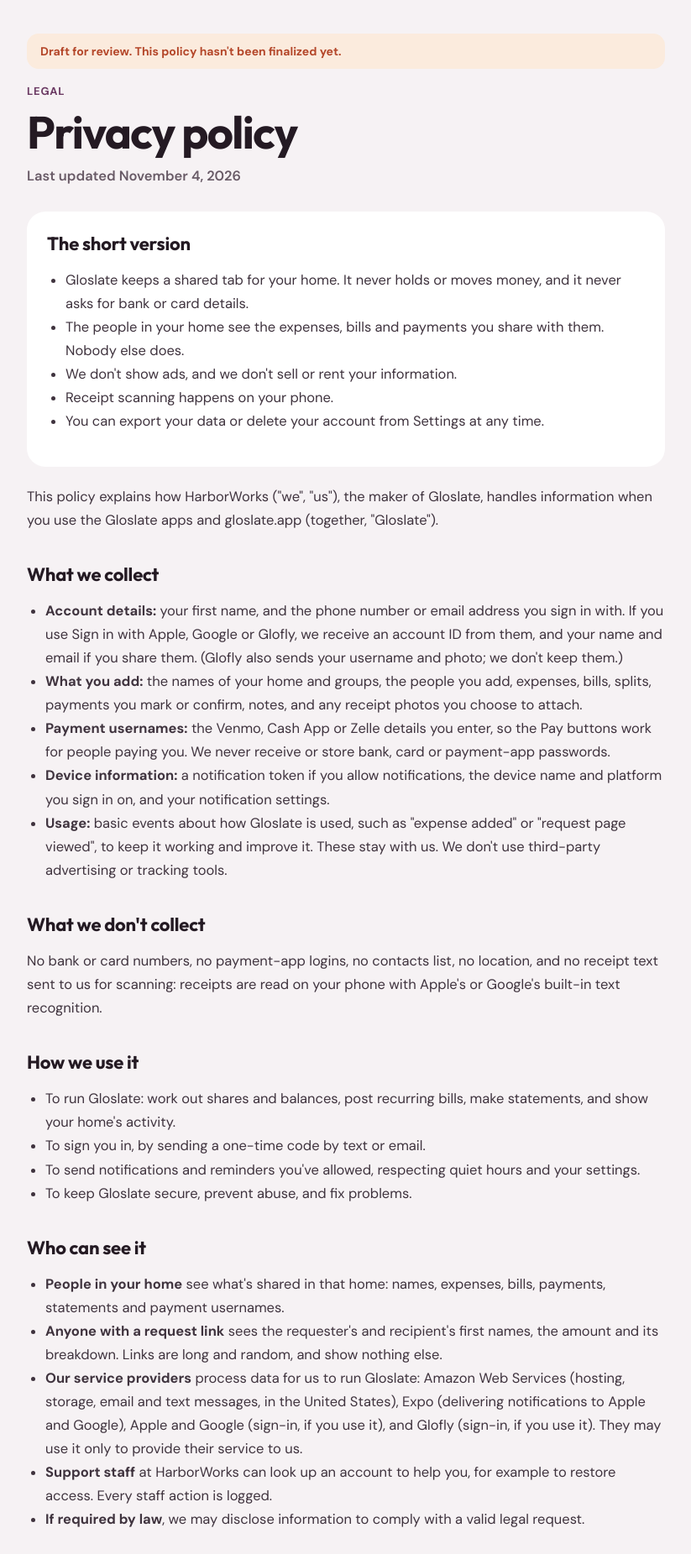
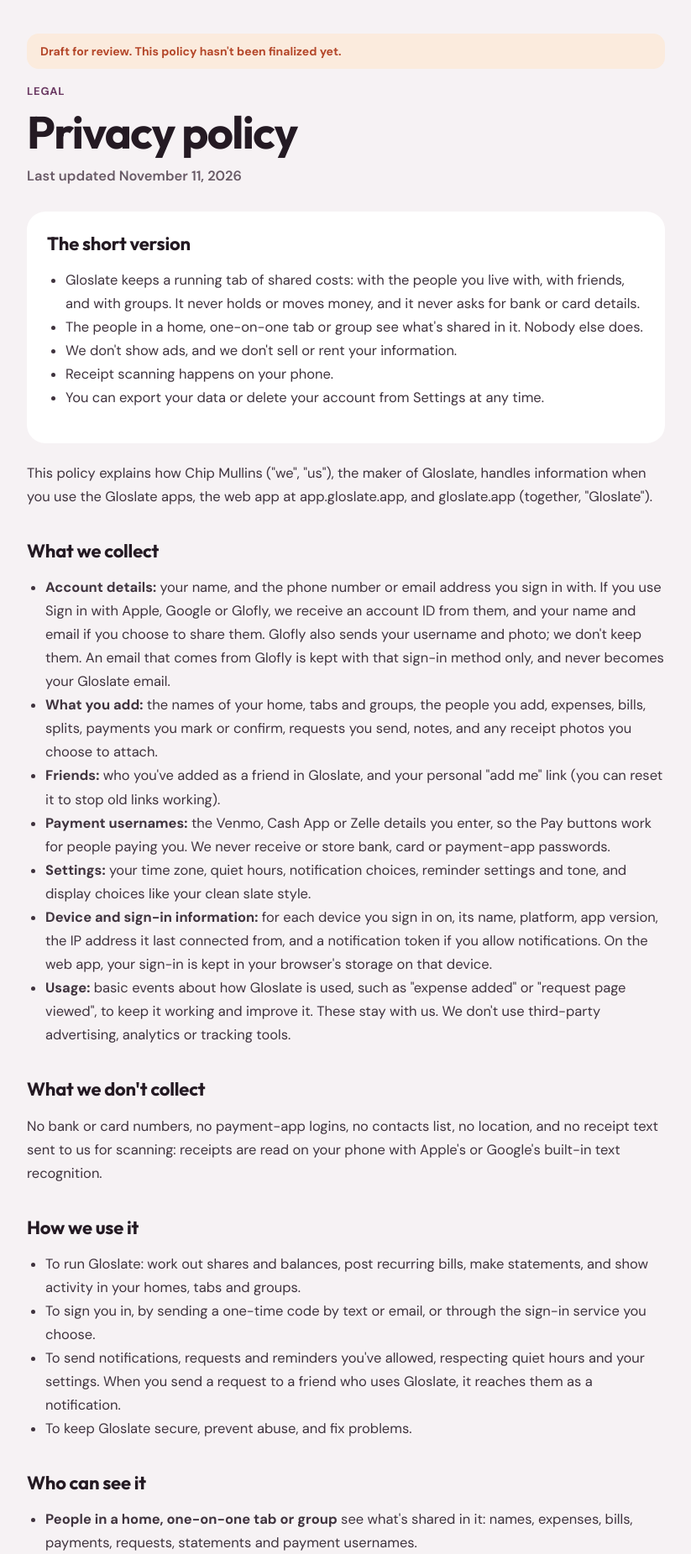
Before and after one commit to chipmullins/gloslate, a Rails app: page /privacy in a window 1280 px wide. Shown: the part 73-1924 px from the top of the page at 84% size, without its empty margins (228-1051 px from the left). Run offline with Rails 7, Linux system fonts and the light colour scheme; data that the repository does not hold is empty; parts of the project's set-up code (start-up, migrations or seed data) failed here and were passed over.

Commit message:
Legal pages and website for launch
- Privacy and terms updated (friends, groups, Glofly, devices, deletion,
  requests in your tone); owner from LEGAL_OWNER, default Chip Mullins;
  footer too. Draft banner stays until attorney review.
- docs/store-privacy.md: App Store and Play privacy answers.
- Landing: Friends and clean slate sections with current screenshots, web
  app link, Glofly/web/tone tiles, new FAQ; request screenshot and share
  image say gloslate.app.

```diff
--- a/api/app/assets/stylesheets/site.css
+++ b/api/app/assets/stylesheets/site.css
@@ -37,6 +37,8 @@ h1, h2, h3 { color: var(--ink); }
 .hero .store { background: var(--glow); color: var(--on-glow); box-shadow: 0 0 22px var(--glow-halo); }
 .hero .store.alt { background: var(--glass); color: var(--on-dark); border: 1px solid var(--glass-border); box-shadow: none; }
 .hero .small-print { color: var(--on-dark-muted); }
+.web-link { margin: 14px 0 0; font-size: 14px; color: var(--on-dark-muted); }
+.web-link a { color: var(--on-dark); font-weight: 700; }
 .hero > * { position: relative; }
 .fly { position: absolute !important; width: 5px; height: 5px; border-radius: 50%; background: var(--glow); box-shadow: 0 0 10px var(--glow); opacity: .5; animation: fly-drift 7s ease-in-out infinite; pointer-events: none; }
 @keyframes fly-drift { 0%, 100% { transform: translate(0, 0); opacity: .5; } 50% { transform: translate(8px, -12px); opacity: .15; } }
--- a/api/app/controllers/public_controller.rb
+++ b/api/app/controllers/public_controller.rb
@@ -2,7 +2,7 @@
 class PublicController < ActionController::Base
   layout "public"
   skip_forgery_protection # no sessions in this app; the "I paid" form only creates a pending payment the requester must confirm
-  helper_method :money
+  helper_method :money, :legal_owner
 
   PUBLIC_METHODS = %w[venmo cashapp zelle cash other].freeze
   rate_limit to: 5, within: 10.minutes, only: :mark_paid, name: "mark-paid", by: -> { "#{request.remote_ip}:#{params[:token]}" },
@@ -10,6 +10,10 @@ class PublicController < ActionController::Base
   rate_limit to: 60, within: 1.minute, only: %i[request_page request_image invite], name: "pages"
 
   def money(cents) = Hometab::Money.format(cents)
+
+  # Who stands behind Gloslate on the legal pages, footer and stores. Chip Mullins
+  # personally until his LLC exists (decisions, Nov 11 2026); set LEGAL_OWNER to switch.
+  def legal_owner = ENV.fetch("LEGAL_OWNER", "Chip Mullins")
 
   # Marketing site pages (gloslate.app). Static, so they can be cached briefly.
   def privacy = render_site
--- a/api/app/views/public/_ico.html.erb
+++ b/api/app/views/public/_ico.html.erb
@@ -16,6 +16,9 @@
     scan: "M4 8V5a1 1 0 011-1h3M16 4h3a1 1 0 011 1v3M20 16v3a1 1 0 01-1 1h-3M8 20H5a1 1 0 01-1-1v-3M8 12h8",
     trash: "M4 7h16M9 7V4h6v3M6 7l1 14h10l1-14",
     mail: "M3 6h18v12H3zM3 7l9 7 9-7",
+    browser: "M3 5a1 1 0 011-1h16a1 1 0 011 1v14a1 1 0 01-1 1H4a1 1 0 01-1-1zM3 9h18M6.5 6.5h.01M9.5 6.5h.01",
+    chat: "M4 5a1 1 0 011-1h14a1 1 0 011 1v10a1 1 0 01-1 1H9l-5 4z",
+    sparkle: "M12 3l1.8 5.2L19 10l-5.2 1.8L12 17l-1.8-5.2L5 10l5.2-1.8z",
     coins: "M12 8c4.4 0 8-1.3 8-3s-3.6-3-8-3-8 1.3-8 3 3.6 3 8 3zM4 5v6c0 1.7 3.6 3 8 3s8-1.3 8-3V5M4 11v6c0 1.7 3.6 3 8 3s8-1.3 8-3v-6"
   }
   color = local_assigns[:color] || "var(--brand)"
--- a/api/app/views/public/_site_footer.html.erb
+++ b/api/app/views/public/_site_footer.html.erb
@@ -3,11 +3,12 @@
     <div>
       <a class="logo" href="/" aria-label="Gloslate home"><%= render "public/mark", size: 30 %><span><span class="word"><b class="glo">glo</b>slate</span><small>by Glofly</small></span></a>
       <p>Shared home costs, sorted. Gloslate never holds or moves money. Payments are marked and confirmed by the people involved.</p>
-      <p>© <%= Date.current.year %> HarborWorks</p>
+      <p>© <%= Date.current.year %> <%= legal_owner %></p>
     </div>
     <nav aria-label="Footer">
       <a href="/#how">How it works</a>
       <a href="/#features">Features</a>
+      <a href="https://app.gloslate.app">Web app</a>
       <a href="/support">Support</a>
       <a href="/privacy">Privacy policy</a>
       <a href="/terms">Terms of use</a>
--- a/api/app/views/public/privacy.html.erb
+++ b/api/app/views/public/privacy.html.erb
@@ -8,28 +8,30 @@
   <% if ENV["LEGAL_DRAFT"] != "false" %><div class="draft">Draft for review. This policy hasn't been finalized yet.</div><% end %>
   <div class="eyebrow">Legal</div>
   <h1>Privacy policy</h1>
-  <p class="updated">Last updated November 4, 2026</p>
+  <p class="updated">Last updated November 11, 2026</p>
 
   <div class="card">
     <h2>The short version</h2>
     <ul>
-      <li>Gloslate keeps a shared tab for your home. It never holds or moves money, and it never asks for bank or card details.</li>
-      <li>The people in your home see the expenses, bills and payments you share with them. Nobody else does.</li>
+      <li>Gloslate keeps a running tab of shared costs: with the people you live with, with friends, and with groups. It never holds or moves money, and it never asks for bank or card details.</li>
+      <li>The people in a home, one-on-one tab or group see what's shared in it. Nobody else does.</li>
       <li>We don't show ads, and we don't sell or rent your information.</li>
       <li>Receipt scanning happens on your phone.</li>
       <li>You can export your data or delete your account from Settings at any time.</li>
     </ul>
   </div>
 
-  <p>This policy explains how HarborWorks ("we", "us"), the maker of Gloslate, handles information when you use the Gloslate apps and gloslate.app (together, "Gloslate").</p>
+  <p>This policy explains how <%= legal_owner %> ("we", "us"), the maker of Gloslate, handles information when you use the Gloslate apps, the web app at app.gloslate.app, and gloslate.app (together, "Gloslate").</p>
 
   <h2>What we collect</h2>
   <ul>
-    <li><b>Account details:</b> your first name, and the phone number or email address you sign in with. If you use Sign in with Apple, Google or Glofly, we receive an account ID from them, and your name and email if you share them. (Glofly also sends your username and photo; we don't keep them.)</li>
-    <li><b>What you add:</b> the names of your home and groups, the people you add, expenses, bills, splits, payments you mark or confirm, notes, and any receipt photos you choose to attach.</li>
+    <li><b>Account details:</b> your name, and the phone number or email address you sign in with. If you use Sign in with Apple, Google or Glofly, we receive an account ID from them, and your name and email if you choose to share them. Glofly also sends your username and photo; we don't keep them. An email that comes from Glofly is kept with that sign-in method only, and never becomes your Gloslate email.</li>
+    <li><b>What you add:</b> the names of your home, tabs and groups, the people you add, expenses, bills, splits, payments you mark or confirm, requests you send, notes, and any receipt photos you choose to attach.</li>
+    <li><b>Friends:</b> who you've added as a friend in Gloslate, and your personal "add me" link (you can reset it to stop old links working).</li>
     <li><b>Payment usernames:</b> the Venmo, Cash App or Zelle details you enter, so the Pay buttons work for people paying you. We never receive or store bank, card or payment-app passwords.</li>
-    <li><b>Device information:</b> a notification token if you allow notifications, the device name and platform you sign in on, and your notification settings.</li>
-    <li><b>Usage:</b> basic events about how Gloslate is used, such as "expense added" or "request page viewed", to keep it working and improve it. These stay with us. We don't use third-party advertising or tracking tools.</li>
+    <li><b>Settings:</b> your time zone, quiet hours, notification choices, reminder settings and tone, and display choices like your clean slate style.</li>
+    <li><b>Device and sign-in information:</b> for each device you sign in on, its name, platform, app version, the IP address it last connected from, and a notification token if you allow notifications. On the web app, your sign-in is kept in your browser's storage on that device.</li>
+    <li><b>Usage:</b> basic events about how Gloslate is used, such as "expense added" or "request page viewed", to keep it working and improve it. These stay with us. We don't use third-party advertising, analytics or tracking tools.</li>
   </ul>
 
   <h2>What we don't collect</h2>
@@ -37,29 +39,32 @@
 
   <h2>How we use it</h2>
   <ul>
-    <li>To run Gloslate: work out shares and balances, post recurring bills, make statements, and show your home's activity.</li>
-    <li>To sign you in, by sending a one-time code by text or email.</li>
-    <li>To send notifications and reminders you've allowed, respecting quiet hours and your settings.</li>
+    <li>To run Gloslate: work out shares and balances, post recurring bills, make statements, and show activity in your homes, tabs and groups.</li>
+    <li>To sign you in, by sending a one-time code by text or email, or through the sign-in service you choose.</li>
+    <li>To send notifications, requests and reminders you've allowed, respecting quiet hours and your settings. When you send a request to a friend who uses Gloslate, it reaches them as a notification.</li>
     <li>To keep Gloslate secure, prevent abuse, and fix problems.</li>
   </ul>
 
   <h2>Who can see it</h2>
   <ul>
-    <li><b>People in your home</b> see what's shared in that home: names, expenses, bills, payments, statements and payment usernames.</li>
-    <li><b>Anyone with a request link</b> sees the requester's and recipient's first names, the amount and its breakdown. Links are long and random, and show nothing else.</li>
+    <li><b>People in a home, one-on-one tab or group</b> see what's shared in it: names, expenses, bills, payments, requests, statements and payment usernames.</li>
+    <li><b>Your Gloslate friends</b> see your first name and last initial, and can start a one-on-one tab with you. Removing a friend keeps any tabs you already share.</li>
+    <li><b>Anyone with a request link</b> sees the requester's and recipient's first names, the amount and its breakdown, and whether it's been settled. Links are long and random, and show nothing else.</li>
+    <li><b>Anyone with your invite or "add me" link</b> sees your first name and the name of what they're joining.</li>
     <li><b>Our service providers</b> process data for us to run Gloslate: Amazon Web Services (hosting, storage, email and text messages, in the United States), Expo (delivering notifications to Apple and Google), Apple and Google (sign-in, if you use it), and Glofly (sign-in, if you use it). They may use it only to provide their service to us.</li>
-    <li><b>Support staff</b> at HarborWorks can look up an account to help you, for example to restore access. Every staff action is logged.</li>
+    <li><b>Support</b> can look up an account to help you, for example to restore access. Every support action is logged.</li>
     <li><b>If required by law</b>, we may disclose information to comply with a valid legal request.</li>
   </ul>
 
   <h2>How long we keep it</h2>
-  <p>We keep your information while your account is open. When you delete your account, we remove your name, phone number, email, payment usernames and sign-in methods. Shared expenses and payments stay in your former home's history so the other members' balances still add up, labeled "Former member". Database backups are kept for up to 35 days before they're erased.</p>
+  <p>We keep your information while your account is open. When you delete your account, we remove your name, phone number, email, payment usernames, sign-in methods, signed-in devices, friends and notifications, and usage events are no longer linked to you. Shared expenses and payments stay in the history of the homes, tabs and groups you were in so the other members' balances still add up, labeled "Former member". Database backups are kept for up to 35 days before they're erased.</p>
 
   <h2>Your choices</h2>
   <ul>
-    <li><b>Export:</b> in Settings, download everything Gloslate holds about you, or your home's year as a spreadsheet.</li>
+    <li><b>Export:</b> in Settings, download everything Gloslate holds about you, or a home's year as a spreadsheet.</li>
     <li><b>Delete:</b> in Settings, choose Delete my account.</li>
-    <li><b>Notifications:</b> choose which ones you get, and set quiet hours, in Settings.</li>
+    <li><b>Notifications and reminders:</b> choose which ones you get, set quiet hours, and turn off automatic nudges, in Settings.</li>
+    <li><b>Friends:</b> remove a friend, or reset your "add me" link, at any time.</li>
     <li><b>Questions or requests</b> about your data: email <a href="mailto:<%= support %>"><%= support %></a>.</li>
   </ul>
 
@@ -67,13 +72,13 @@
   <p>Data is encrypted in transit and at rest. Sign-in codes expire after 10 minutes and are never stored in readable form. You can lock the app with Face ID or your passcode. No system is perfectly secure, so please tell us right away if you think your account has been misused.</p>
 
   <h2>Children</h2>
-  <p>Gloslate is for adults managing a shared home. It isn't meant for anyone under 18, and we don't knowingly collect information from children.</p>
+  <p>Gloslate is for adults. It isn't meant for anyone under 18, and we don't knowingly collect information from children.</p>
 
   <h2>Changes</h2>
   <p>If we change this policy in a meaningful way, we'll tell you in the app before the change takes effect.</p>
 
   <h2>Contact</h2>
-  <p>HarborWorks · <a href="mailto:<%= support %>"><%= support %></a></p>
+  <p><%= legal_owner %> · <a href="mailto:<%= support %>"><%= support %></a></p>
 </article>
 </main>
 <%= render "public/site_footer" %>
```
Also changed, not shown: api/app/views/public/home.html.erb (+32 -6 lines), api/app/views/public/terms.html.erb (+11 -8 lines), api/test/integration/site_test.rb (+19 -0 lines), docs/decisions.md (+9 -0 lines), docs/store-privacy.md (added, +65 -0 lines), api/public/site/app-cleanslate-v1.webp (added), api/public/site/app-friends-v1.webp (added), api/public/site/app-request-v3.webp (added), api/public/site/og-v3.png (added).
